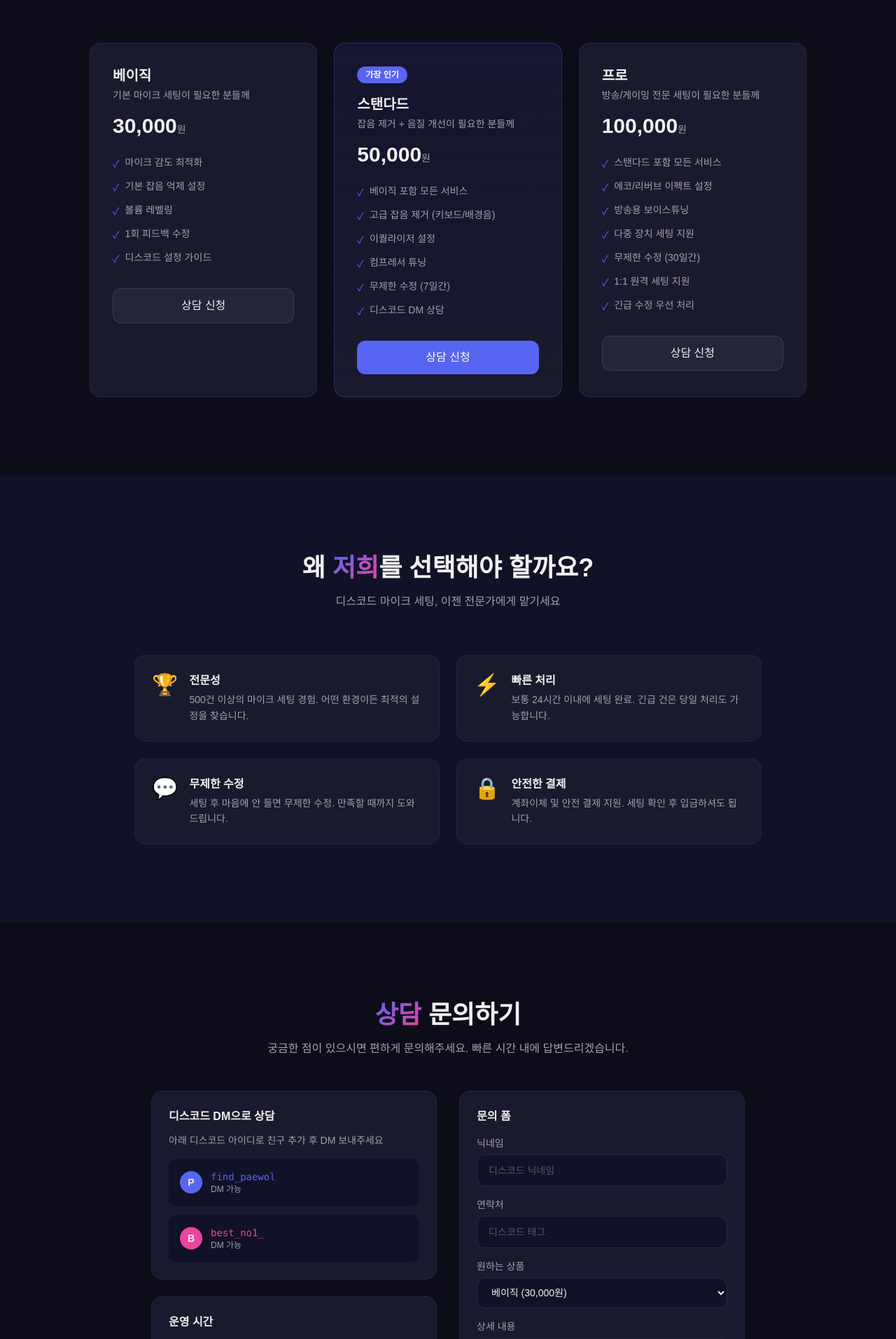
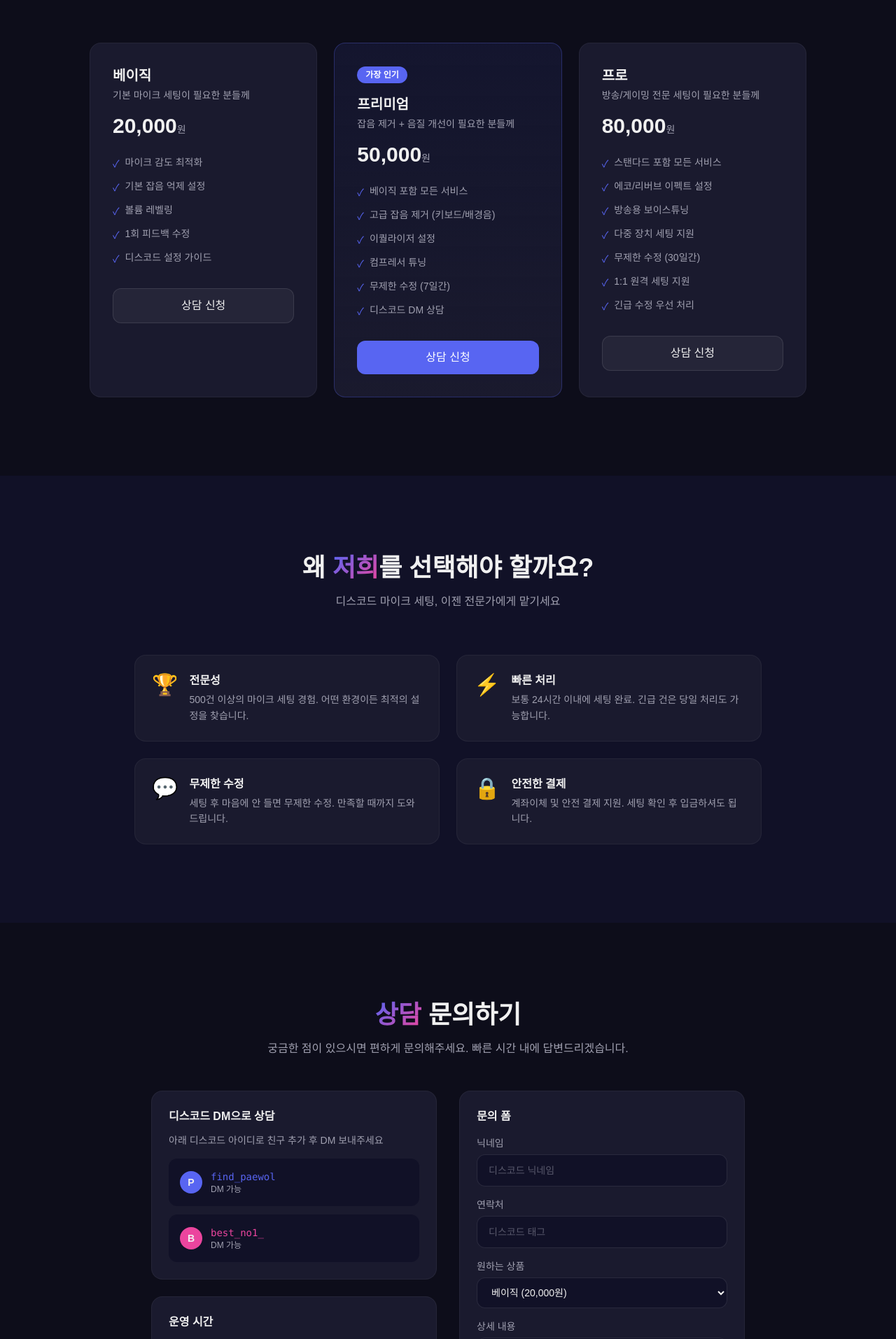
Before and after one commit to paewol/audix, a Next.js app: page / in a window 1280 px wide. Shown: the part 2440-4354 px from the top of the page at 70% size. Built offline with nearby package versions, Linux system fonts and the light colour scheme.

Commit message:
Update pricing: 20K/50K/80K + rename to premium

```diff
--- a/src/app/components/ConsultSection.tsx
+++ b/src/app/components/ConsultSection.tsx
@@ -133,9 +133,9 @@ export default function ConsultSection() {
                   name="plan"
                   className="w-full bg-surface-dark border border-white/10 rounded-xl px-4 py-3 text-sm focus:outline-none focus:border-primary/50 transition-colors"
                 >
-                  <option value="베이직">베이직 (30,000원)</option>
-                  <option value="스탠다드">스탠다드 (50,000원)</option>
-                  <option value="프로">프로 (100,000원)</option>
+                  <option value="베이직">베이직 (20,000원)</option>
+                  <option value="프리미엄">프리미엄 (50,000원)</option>
+                  <option value="프로">프로 (80,000원)</option>
                   <option value="노래+토크 1+1">노래+토크 1+1</option>
                   <option value="상담만">상담만 원해요</option>
                 </select>
--- a/src/app/layout.tsx
+++ b/src/app/layout.tsx
@@ -4,7 +4,7 @@ import "./globals.css";
 export const metadata: Metadata = {
   title: "Audix | 디스코드 마이크 세팅 전문 - 보이스튜닝, 잡음 제거, 노래 세팅",
   description:
-    "Audix는 디스코드 마이크 세팅 전문 서비스입니다. 기본 세팅, 잡음 제거, 보이스튜닝, 게이밍 최적화, 방송용 세팅, 노래+토크 세팅까지 전문가가 직접 설정해드립니다. 베이직 30,000원부터.",
+    "Audix는 디스코드 마이크 세팅 전문 서비스입니다. 기본 세팅, 잡음 제거, 보이스튜닝, 게이밍 최적화, 방송용 세팅, 노래+토크 세팅까지 전문가가 직접 설정해드립니다. 베이직 20,000원부터.",
   keywords: [
     "디스코드 마이크 세팅",
     "마이크 설정",
@@ -28,7 +28,7 @@ export const metadata: Metadata = {
   openGraph: {
     title: "Audix | 디스코드 마이크 세팅 전문",
     description:
-      "프로 수준의 디스코드 마이크 세팅 서비스. 잡음 제거, 보이스튜닝, 노래+토크 세팅까지. 전문가가 직접 설정해드립니다. 베이직 30,000원~",
+      "프로 수준의 디스코드 마이크 세팅 서비스. 잡음 제거, 보이스튜닝, 노래+토크 세팅까지. 전문가가 직접 설정해드립니다. 20,000원~",
     locale: "ko_KR",
     type: "website",
     url: "https://audix.vercel.app",
@@ -62,7 +62,7 @@ export default function RootLayout({
               description:
                 "디스코드 마이크 세팅 전문 서비스. 보이스튜닝, 잡음 제거, 노래 세팅, 토크 세팅, 방송용 세팅.",
               url: "https://audix.vercel.app",
-              priceRange: "30,000원 ~ 100,000원",
+              priceRange: "20,000원 ~ 80,000원",
               areaServed: {
                 "@type": "Country",
                 name: "대한민국",
@@ -78,14 +78,14 @@ export default function RootLayout({
                       name: "베이직 세팅",
                       description: "기본 마이크 세팅",
                     },
-                    price: "30000",
+                    price: "20000",
                     priceCurrency: "KRW",
                   },
                   {
                     "@type": "Offer",
                     itemOffered: {
                       "@type": "Service",
-                      name: "스탠다드 세팅",
+                      name: "프리미엄 세팅",
                       description: "잡음 제거 + 음질 개선",
                     },
                     price: "50000",
@@ -98,7 +98,7 @@ export default function RootLayout({
                       name: "프로 세팅",
                       description: "방송/게이밍 전문 세팅",
                     },
-                    price: "100000",
+                    price: "80000",
                     priceCurrency: "KRW",
                   },
                   {
--- a/src/app/page.tsx
+++ b/src/app/page.tsx
@@ -218,7 +218,7 @@ function PricingSection() {
   const plans = [
     {
       name: "베이직",
-      price: "30,000",
+      price: "20,000",
       description: "기본 마이크 세팅이 필요한 분들께",
       features: [
         "마이크 감도 최적화",
@@ -230,7 +230,7 @@ function PricingSection() {
       popular: false,
     },
     {
-      name: "스탠다드",
+      name: "프리미엄",
       price: "50,000",
       description: "잡음 제거 + 음질 개선이 필요한 분들께",
       features: [
@@ -245,7 +245,7 @@ function PricingSection() {
     },
     {
       name: "프로",
-      price: "100,000",
+      price: "80,000",
       description: "방송/게이밍 전문 세팅이 필요한 분들께",
       features: [
         "스탠다드 포함 모든 서비스",
```
